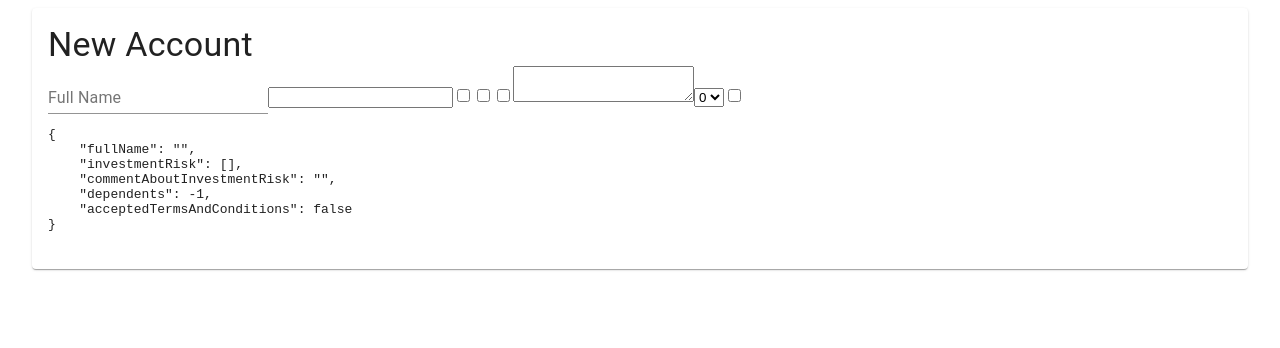
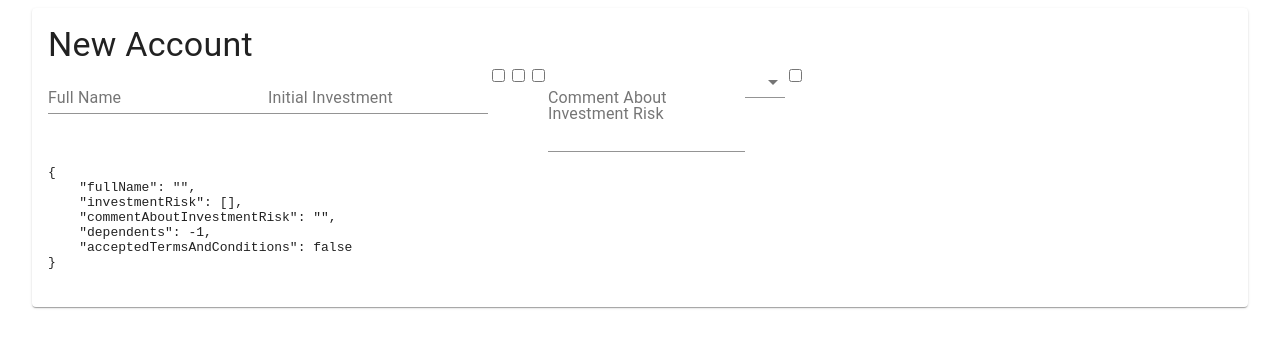
Before and after one commit to felixnguon/my-react, a React (Create React App) app: page / in a window 1280 px wide. Shown: the top 348 px of the page. Built offline with nearby package versions, Linux system fonts and the light colour scheme.

Commit message:
Enhance fields with Material UI

```diff
--- a/src/FormDemo.tsx
+++ b/src/FormDemo.tsx
@@ -1,6 +1,6 @@
 import React from "react";
 import { Form, Formik, Field } from "formik";
-import { Card, CardContent, Typography, TextField } from "@material-ui/core";
+import { Box, Button, Card, CardContent, Checkbox, CheckboxProps, FormControlLabel, FormGroup, MenuItem, TextField, Typography } from "@material-ui/core";
 import { InvestmentDetails } from "./InvestmentDetails";
 
 /**
@@ -30,30 +30,40 @@ export function FormDemo() {
                     {({values}) => (
                         <Form>
                             <Field name="fullName"  as={TextField} label="Full Name"/>
-                            <Field name="initialinvestment" type="number"/>
+                            <Field name="initialinvestment" type="number"  as={TextField}
+                    label="Initial Investment"/>
 
                             <Field name="investmentRisk" value="High" type="checkbox" />
                             <Field name="investmentRisk" value="Medium" type="checkbox" />
                             <Field name="investmentRisk" value="Low" type="checkbox" />
 
-                            <Field name="commentAboutInvesmentRisk" as="textarea"/>
-                            <Field name="commentAboutInvesmentRisk" as="select">
-                                <option value={0}>0</option>
-                                <option value={1}>1</option>
-                                <option value={2}>2</option>
-                                <option value={3}>3</option>
-                                <option value={4}>4</option>
-                                <option value={5}>5</option>
+                            <Field
+                                name="commentAboutInvestmentRisk"
+                                as={TextField}
+                                multiline
+                                rows={3}
+                                rowsMax={10}
+                                label="Comment About Investment Risk"
+                            />
+                            <Field name="commentAboutInvesmentRisk" as={TextField}
+                                select>
+                                <MenuItem value={-1}>Select ...</MenuItem>
+                                <MenuItem value={0}>0</MenuItem>
+                                <MenuItem value={1}>1</MenuItem>
+                                <MenuItem value={2}>2</MenuItem>
+                                <MenuItem value={3}>3</MenuItem>
+                                <MenuItem value={4}>4</MenuItem>
+                                <MenuItem value={5}>5</MenuItem>
                             </Field>
 
                             <Field name="acceptedTermsAndConditions" type="checkbox"></Field>
                             {/* Too see current values of the form */}
                             <pre>{JSON.stringify(values, null, 4)}</pre>
+                            {/* <pre>{JSON.stringify(errors, null, 4)}</pre> */}
+
                         </Form>
                     )}
                 </Formik>
-
-
             </CardContent>
         </Card>
     );
```
